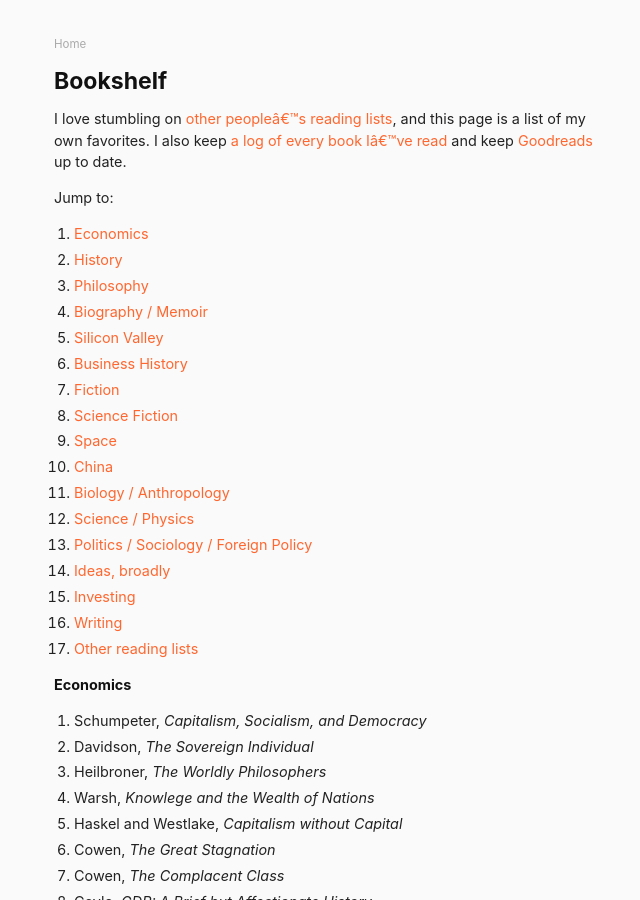
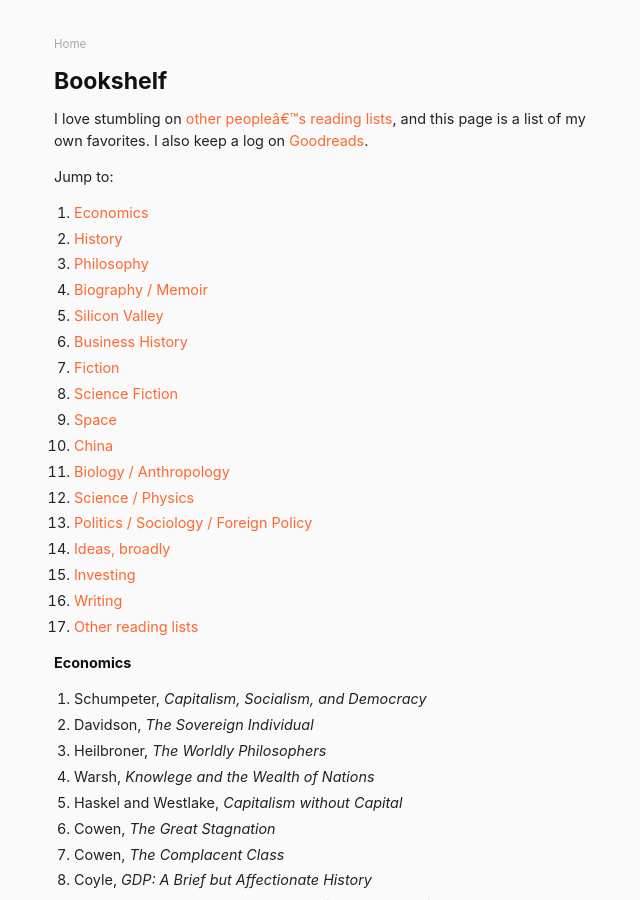
Before and after one commit to danschlz/danschulz.github.io, a Jekyll site: the page built from books.md, in a window 1280 px wide and 900 px high. Shown: the whole window, without its empty margins (306-946 px from the left). Built offline with Jekyll 4.4.1, drawn with Linux system fonts in a browser that asks for light colours.

Commit message:
Update books.md

```diff
--- a/books.md
+++ b/books.md
@@ -4,7 +4,7 @@ title: Bookshelf
 permalink: /books/
 ---
 
-I love stumbling on [other people's reading lists](#otherlists), and this page is a list of my own favorites. I also keep [a log of every book I've read](/book-log) and keep [Goodreads](https://www.goodreads.com/user/show/61944802-dan-schulz) up to date.
+I love stumbling on [other people's reading lists](#otherlists), and this page is a list of my own favorites. I also keep a log on [Goodreads](https://www.goodreads.com/user/show/61944802-dan-schulz).
 
 Jump to:
 * [Economics](#economics)
```
